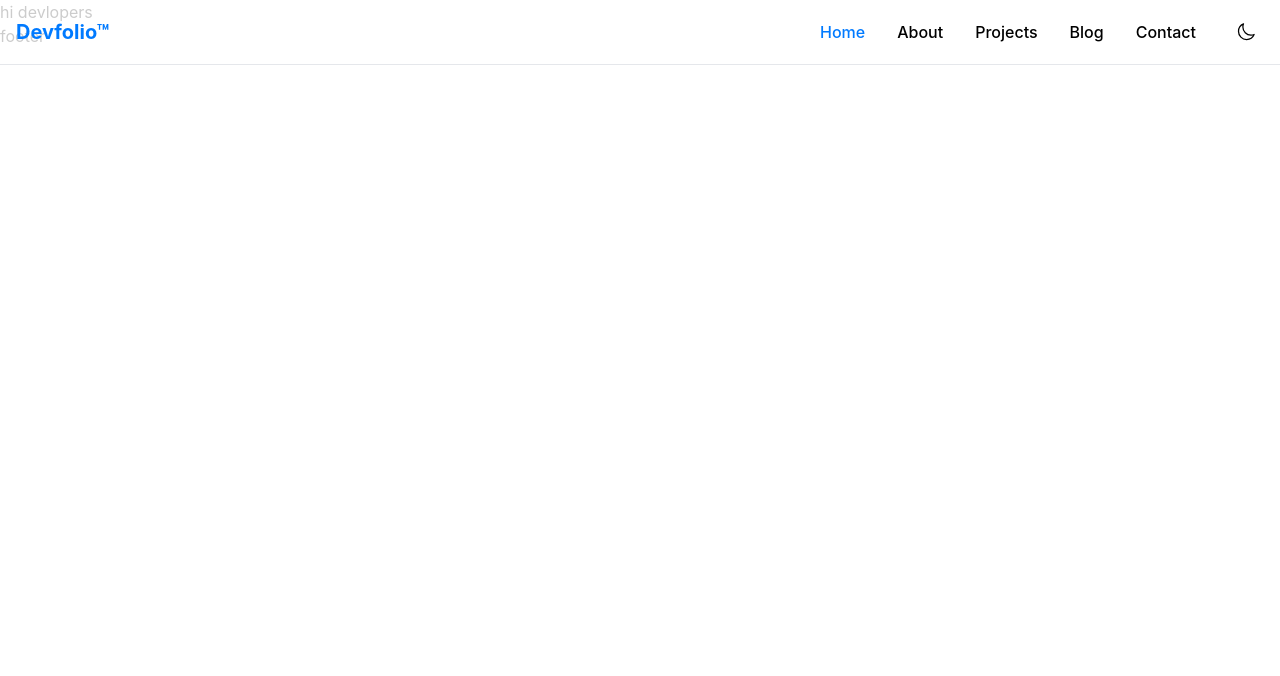
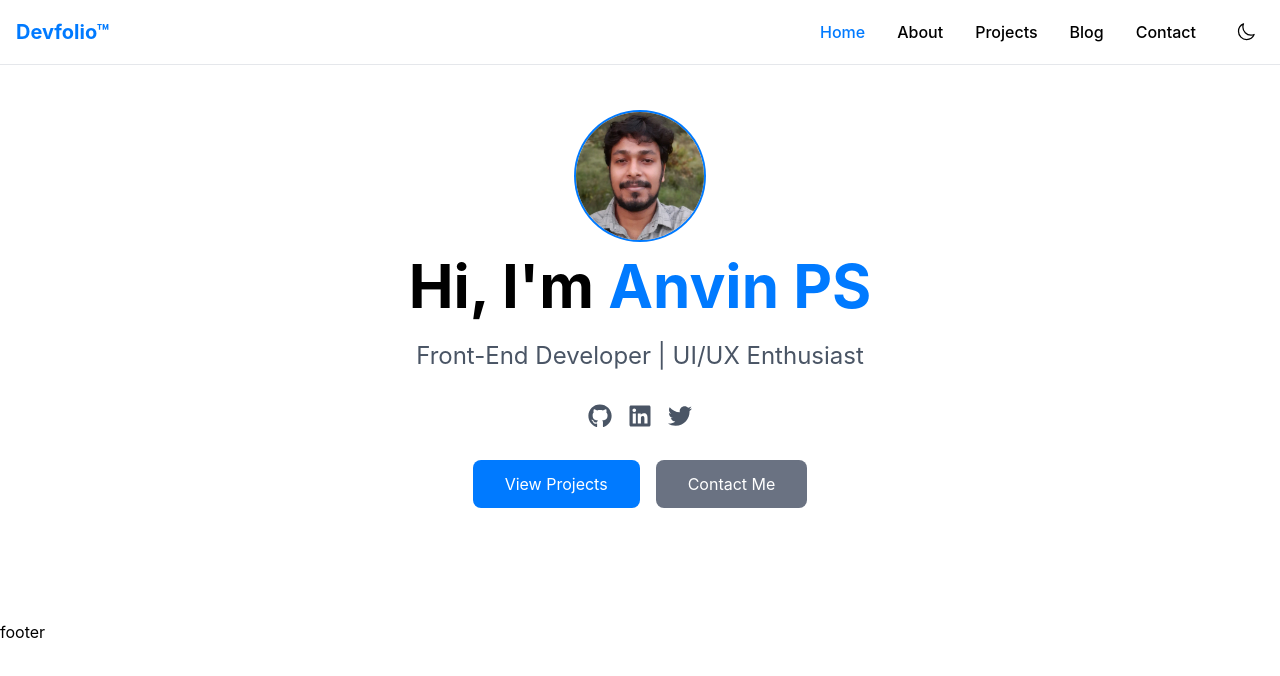
Before and after one commit to anivnssb/Portfolio_nextJs15, a Next.js app: page / in a window 1280 px wide. Shown: the top 676 px of the page. Built offline with nearby package versions, Linux system fonts and the light colour scheme.

Commit message:
home page hero section added

```diff
--- /dev/null
+++ b/src/app/components/Hero.jsx
@@ -0,0 +1,66 @@
+import Image from 'next/image';
+import Link from 'next/link';
+import { FaGithub, FaLinkedin, FaTwitter } from 'react-icons/fa';
+
+const Hero = () => {
+  return (
+    <section className="py-28 container max-w-7xl  mx-auto px-4">
+      <div className="max-w-3xl mx-auto text-center">
+        <div className="flex flex-col items-center mb--4">
+          <Image
+            src={'/profile.jpg'}
+            alt="Profile Picture"
+            width={100}
+            height={100}
+            className="rounded-full mb-4 w-32 h-32 object-cover ring-2 ring-primary"
+          />
+        </div>
+        <h1 className="texy-4xl md:text-6xl font-bold mb-6">
+          Hi, I'm <span className="text-primary">Anvin PS</span>
+        </h1>
+        <p className="text-xl md:text-2xl text-gray-600 dark:text-gray-300 mb-8">
+          Front-End Developer | UI/UX Enthusiast
+        </p>
+        <div className="flex justify-center space-x-4 mb-8">
+          <Link
+            href="https://github.com/anivnssb"
+            target="_blank"
+            className="text-2xl text-gray-600 dark:text-gray-300 hover:text-primary transition-colors duration-300"
+          >
+            <FaGithub />
+          </Link>
+          <Link
+            href="https://www.linkedin.com/in/anvinps"
+            target="_blank"
+            className="text-2xl text-gray-600 dark:text-gray-300 hover:text-primary transition-colors duration-300"
+          >
+            <FaLinkedin />
+          </Link>
+          <Link
+            href="https://github.com/anvinps"
+            target="_blank"
+            className="text-2xl text-gray-600 dark:text-gray-300 hover:text-primary transition-colors duration-300"
+          >
+            <FaTwitter />
+          </Link>
+        </div>
+        <div className="flex flex-col md:flex-row justify-center gap-4">
+          <Link
+            href="/projects"
+            className="bg-primary hover:bg-primary/70 inline-block w-full md:w-auto text-white px-8 py-3 rounded-lg  transition-colors"
+          >
+            View Projects
+          </Link>
+          <Link
+            href="/projects"
+            className="bg-gray-500  hover:bg-gray-400 inline-block w-full md:w-auto text-white hover:text-gray-800 px-8 py-3 rounded-lg transition-colors"
+          >
+            Contact Me
+          </Link>
+        </div>
+      </div>
+    </section>
+  );
+};
+
+export default Hero;
--- a/src/app/page.tsx
+++ b/src/app/page.tsx
@@ -1,3 +1,4 @@
+import Hero from './components/Hero';
 export default function Home() {
-  return <h1>hi devlopers</h1>;
+  return <Hero />;
 }
```
